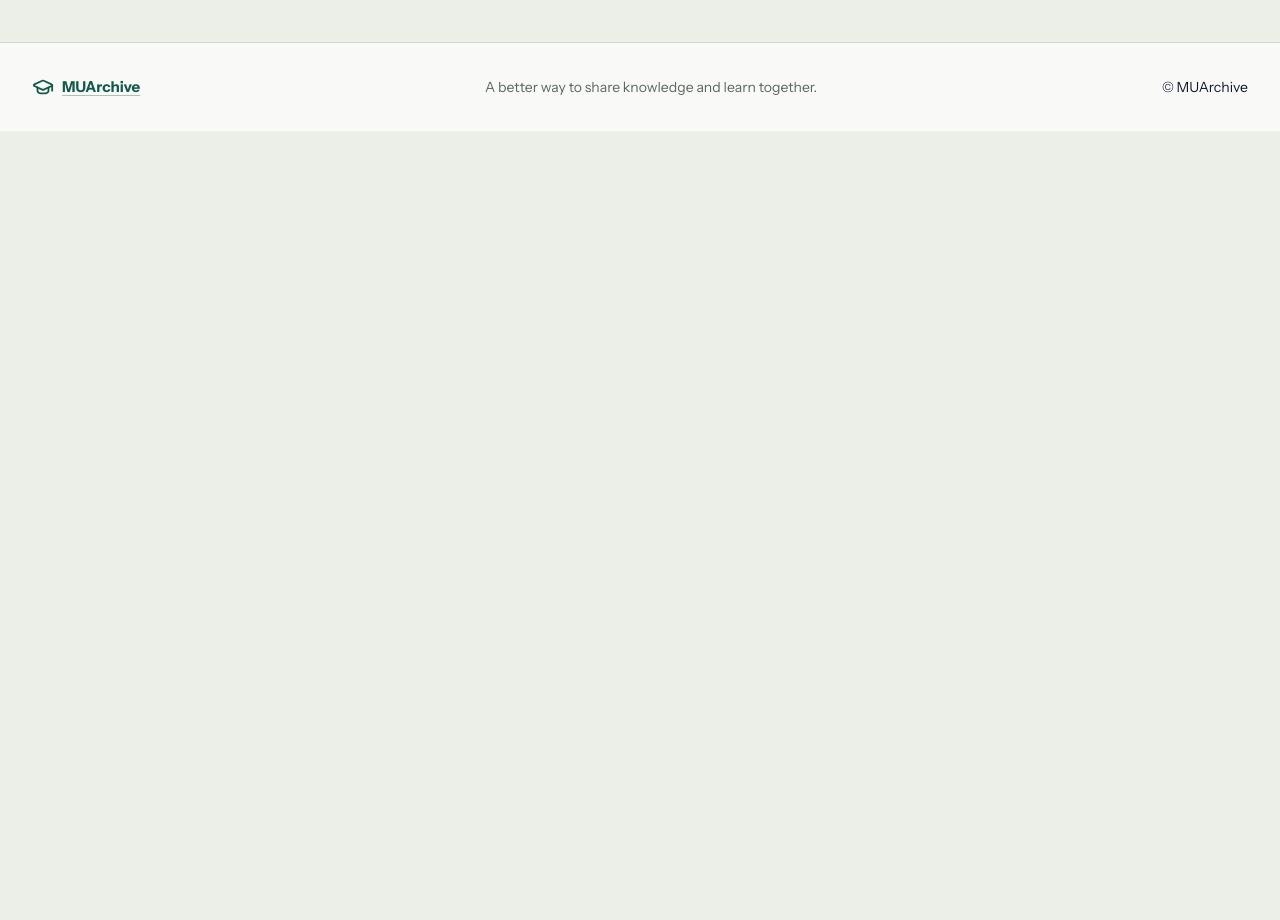
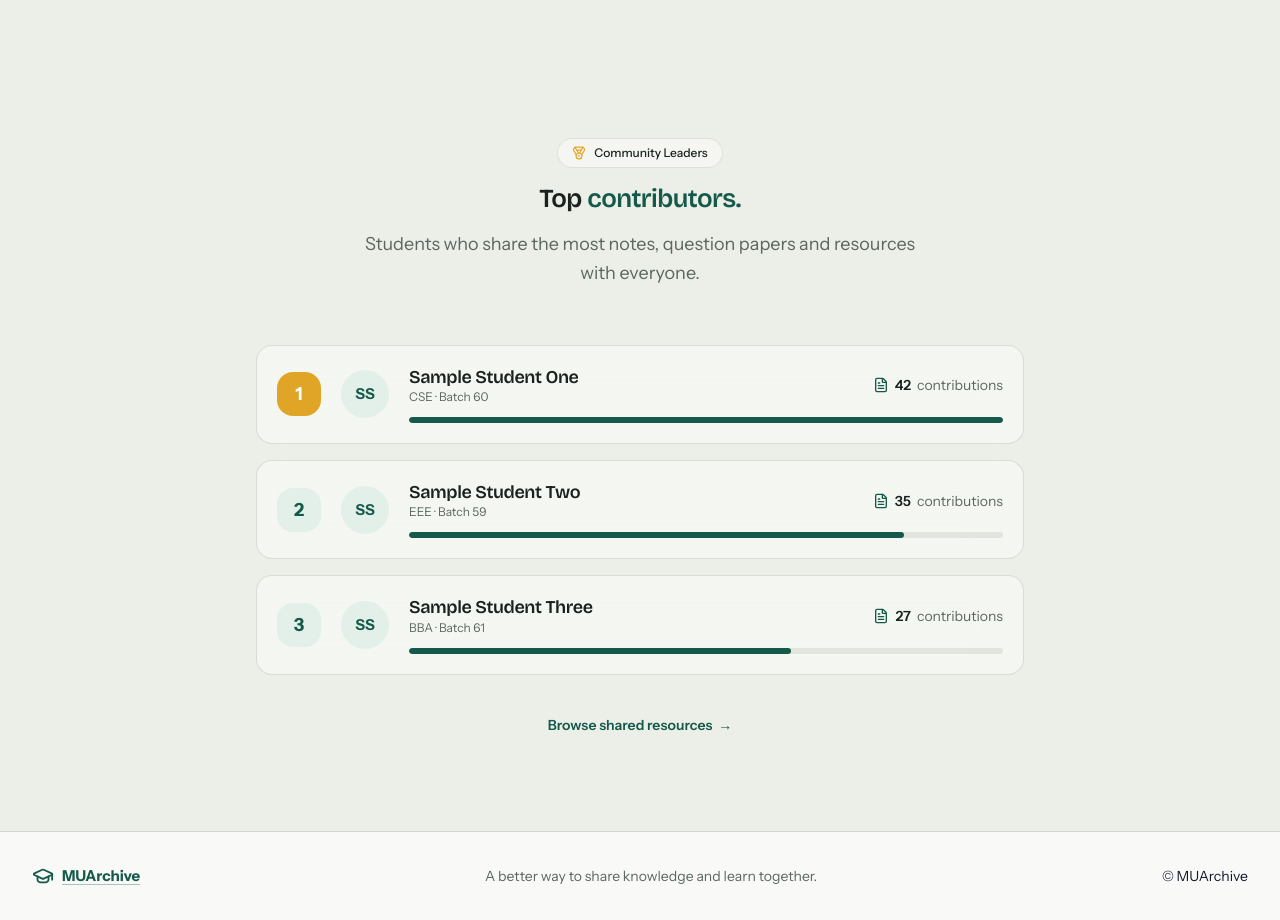
Before and after one commit to fah20im04/Metro-Archive, a Next.js app: page / in a window 1280 px wide. Shown: the part 2360-3280 px from the top of the page. Before the commit the page ends 2491 px from the top, so only its background shows below. Built offline with nearby package versions, Linux system fonts and the light colour scheme; no server answers.

Commit message:
feat: add TopContributors ranking section to the home page

```diff
--- a/app/Components/Home.tsx
+++ b/app/Components/Home.tsx
@@ -8,6 +8,7 @@ import Footer from "./Footer";
 import Features from "./Features";
 import Hero from "./Hero";
 import TopFaculties from "./home/TopFaculties";
+import TopContributors from "./home/TopContributors";
 
 const features = [
   {
@@ -55,6 +56,8 @@ export default function Home() {
 
       <TopFaculties />
 
+      <TopContributors />
+
       <Footer />
     </main>
   );
--- /dev/null
+++ b/app/Components/home/TopContributors.tsx
@@ -0,0 +1,165 @@
+import Link from "next/link";
+import { FileText, Medal } from "lucide-react";
+
+interface TopContributor {
+    id: string;
+    name: string;
+    department: string;
+    batch: string;
+    contributionCount: number;
+}
+
+// Sample data (front-end only). Replace with real student data later;
+// the component sorts by contributionCount, so the order here doesn't matter.
+const sampleContributors: TopContributor[] = [
+    {
+        id: "1",
+        name: "Sample Student One",
+        department: "CSE",
+        batch: "60",
+        contributionCount: 42,
+    },
+    {
+        id: "2",
+        name: "Sample Student Two",
+        department: "EEE",
+        batch: "59",
+        contributionCount: 35,
+    },
+    {
+        id: "3",
+        name: "Sample Student Three",
+        department: "BBA",
+        batch: "61",
+        contributionCount: 27,
+    },
+    {
+        id: "4",
+        name: "Sample Student Four",
+        department: "CSE",
+        batch: "58",
+        contributionCount: 12,
+    },
+];
+
+// 1st gets the accent color, 2nd and 3rd the primary
+const rankBadgeStyles = [
+    "bg-accent text-white",
+    "bg-primary-light text-primary",
+    "bg-primary-light text-primary",
+];
+
+function getInitials(name: string) {
+    return name
+        .split(" ")
+        .filter(Boolean)
+        .slice(0, 2)
+        .map((part) => part[0]?.toUpperCase())
+        .join("");
+}
+
+interface TopContributorsProps {
+    contributors?: TopContributor[];
+}
+
+const TopContributors = ({
+    contributors = sampleContributors,
+}: TopContributorsProps) => {
+    // Rank by contributions (highest first) and keep the top three
+    const topThree = [...contributors]
+        .sort((a, b) => b.contributionCount - a.contributionCount)
+        .slice(0, 3);
+
+    // The top contributor's count is the 100% mark for the progress bars
+    const maxCount = topThree[0]?.contributionCount || 1;
+
+    return (
+        <section className="relative overflow-hidden bg-background px-5 py-24 transition-colors duration-200 sm:px-8">
+            <div className="mx-auto max-w-3xl">
+                {/* Header */}
+                <div className="mx-auto flex max-w-2xl flex-col items-center text-center">
+                    <div className="mb-4 inline-flex items-center gap-2 rounded-full border border-border/70 bg-surface/70 px-3.5 py-1.5 text-xs font-medium text-foreground backdrop-blur-md">
+                        <Medal size={14} className="text-accent" />
+                        <span>Community Leaders</span>
+                    </div>
+
+                    <h2 className="text-3xl font-bold tracking-tight text-foreground sm:text-4xl lg:text-5xl">
+                        Top <span className="text-primary">contributors.</span>
+                    </h2>
+
+                    <p className="mt-4 text-base leading-relaxed text-muted sm:text-lg">
+                        Students who share the most notes, question papers and resources
+                        with everyone.
+                    </p>
+                </div>
+
+                {/* Leaderboard */}
+                <ol className="mt-14 space-y-4">
+                    {topThree.map((student, index) => (
+                        <li
+                            key={student.id}
+                            className="flex items-center gap-4 rounded-2xl border border-border/80 bg-surface/65 p-4 backdrop-blur-xl transition-all duration-300 hover:border-primary/40 hover:bg-surface hover:shadow-lg hover:shadow-black/5 sm:gap-5 sm:p-5"
+                        >
+                            {/* Rank */}
+                            <div
+                                className={`flex h-11 w-11 shrink-0 items-center justify-center rounded-2xl text-lg font-bold ${rankBadgeStyles[index]}`}
+                            >
+                                {index + 1}
+                            </div>
+
+                            {/* Avatar */}
+                            <div className="hidden h-12 w-12 shrink-0 items-center justify-center rounded-full bg-primary-light font-bold text-primary sm:flex">
+                                {getInitials(student.name)}
+                            </div>
+
+                            {/* Details + progress */}
+                            <div className="min-w-0 flex-1">
+                                <div className="flex items-center justify-between gap-3">
+                                    <div className="min-w-0">
+                                        <h3 className="truncate font-bold tracking-tight text-foreground">
+                                            {student.name}
+                                        </h3>
+
+                                        <p className="truncate text-xs text-muted">
+                                            {student.department} · Batch {student.batch}
+                                        </p>
+                                    </div>
+
+                                    <div className="flex shrink-0 items-center gap-1.5 text-sm font-semibold text-foreground">
+                                        <FileText size={16} className="text-primary" />
+                                        {student.contributionCount}
+                                        <span className="hidden font-normal text-muted sm:inline">
+                                            contributions
+                                        </span>
+                                    </div>
+                                </div>
+
+                                <div className="mt-3 h-1.5 overflow-hidden rounded-full bg-surface-secondary">
+                                    <div
+                                        className="h-full rounded-full bg-primary"
+                                        style={{
+                                            width: `${(student.contributionCount / maxCount) * 100}%`,
+                                        }}
+                                    />
+                                </div>
+                            </div>
+                        </li>
+                    ))}
+                </ol>
+
+                {/* Browse */}
+                <div className="mt-10 flex justify-center">
+                    <Link
+                        href="/archives"
+                        className="inline-flex items-center gap-1.5 text-sm font-semibold text-primary no-underline!"
+                    >
+                        Browse shared resources
+                        <span aria-hidden>→</span>
+                    </Link>
+                </div>
+            </div>
+        </section>
+    );
+};
+
+export default TopContributors;
```
